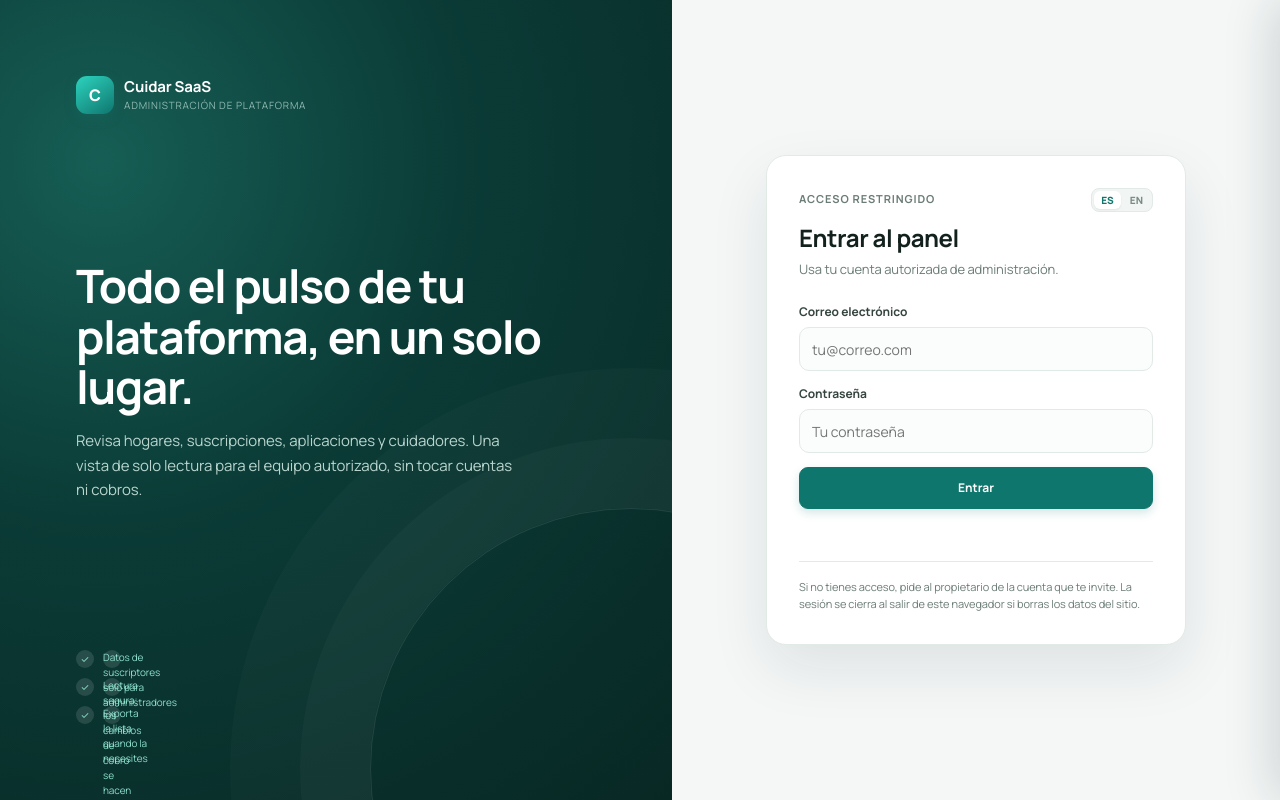
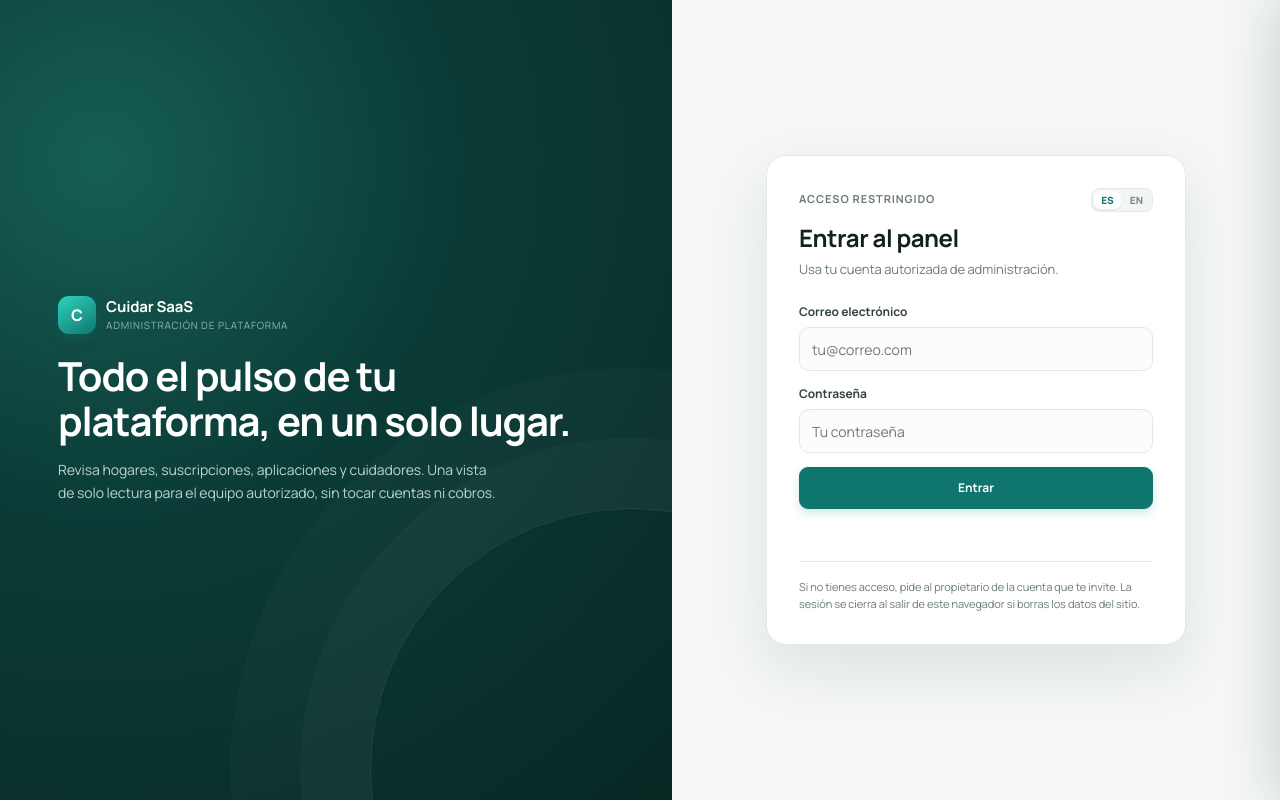
Before and after one commit to cuidar-apps/cuidar-portal, a plain HTML site: page admin.html in a window 1280 px wide. Drawn offline with nearby package versions, Linux system fonts and the light colour scheme.

Commit message:
Refactor login section styles and remove points
Updated styles and layout for the login section, including adjustments to padding and font sizes. Removed the login points section for a cleaner design.

```diff
--- a/admin.html
+++ b/admin.html
@@ -34,12 +34,12 @@ a{color:var(--brand);text-decoration:none}a:hover{text-decoration:underline}
 
 /* Login */
 .login-shell{min-height:100vh;display:grid;grid-template-columns:1.05fr .95fr;background:var(--bg)}
-.login-aside{position:relative;overflow:hidden;background:radial-gradient(circle at 15% 20%,#165e55 0,#0b3b36 42%,#082824 100%);color:#e9f5f1;padding:clamp(32px,6vw,76px);display:flex;flex-direction:column;justify-content:space-between}
+.login-aside{position:relative;overflow:hidden;background:radial-gradient(circle at 15% 20%,#165e55 0,#0b3b36 42%,#082824 100%);color:#e9f5f1;padding:clamp(30px,5vw,58px);display:flex;flex-direction:column;justify-content:center;gap:20px}
 .login-aside:after{content:"";position:absolute;width:520px;height:520px;border:1px solid rgba(255,255,255,.10);border-radius:50%;right:-220px;bottom:-230px;box-shadow:0 0 0 70px rgba(255,255,255,.025),0 0 0 140px rgba(255,255,255,.018)}
 .login-aside .brand{position:relative;z-index:1}
-.login-copy{position:relative;z-index:1;max-width:520px;margin:60px 0}
-.login-copy h1{font-size:clamp(30px,4vw,46px);line-height:1.1;letter-spacing:-.03em;margin:0 0 16px;color:#fff}
-.login-copy p{font-size:15px;line-height:1.65;color:#b9d5ce;margin:0;max-width:440px}
+.login-copy{position:relative;z-index:1;max-width:520px;margin:0}
+.login-copy h1{font-size:clamp(28px,3.3vw,40px);line-height:1.12;letter-spacing:-.03em;margin:0 0 14px;color:#fff}
+.login-copy p{font-size:14px;line-height:1.65;color:#b9d5ce;margin:0;max-width:440px}
 .login-points{position:relative;z-index:1;display:grid;gap:10px;font-size:13px;color:#cfe5df}
 .login-points div{display:flex;gap:9px;align-items:center}
 .login-points span{width:18px;height:18px;border-radius:50%;background:rgba(255,255,255,.12);display:grid;place-items:center;font-size:10px;color:#8ee0cd}
@@ -368,11 +368,7 @@ body{font-family:"Manrope",-apple-system,BlinkMacSystemFont,"Segoe UI",Roboto,He
       <h1 data-i18n="loginHeadline">Todo el pulso de tu plataforma, en un solo lugar.</h1>
       <p data-i18n="loginLead">Revisa hogares, suscripciones, aplicaciones y cuidadores. Una vista de solo lectura para el equipo autorizado, sin tocar cuentas ni cobros.</p>
     </div>
-    <div class="login-points">
-      <div><span>✓</span><span data-i18n="loginPoint1">Datos de suscriptores solo para administradores</span></div>
-      <div><span>✓</span><span data-i18n="loginPoint2">Lectura segura; los cambios de cobro se hacen en Stripe</span></div>
-      <div><span>✓</span><span data-i18n="loginPoint3">Exporta la lista cuando la necesites</span></div>
-    </div>
+
   </div>
   <div class="login-panel">
     <div class="login-card">
```
